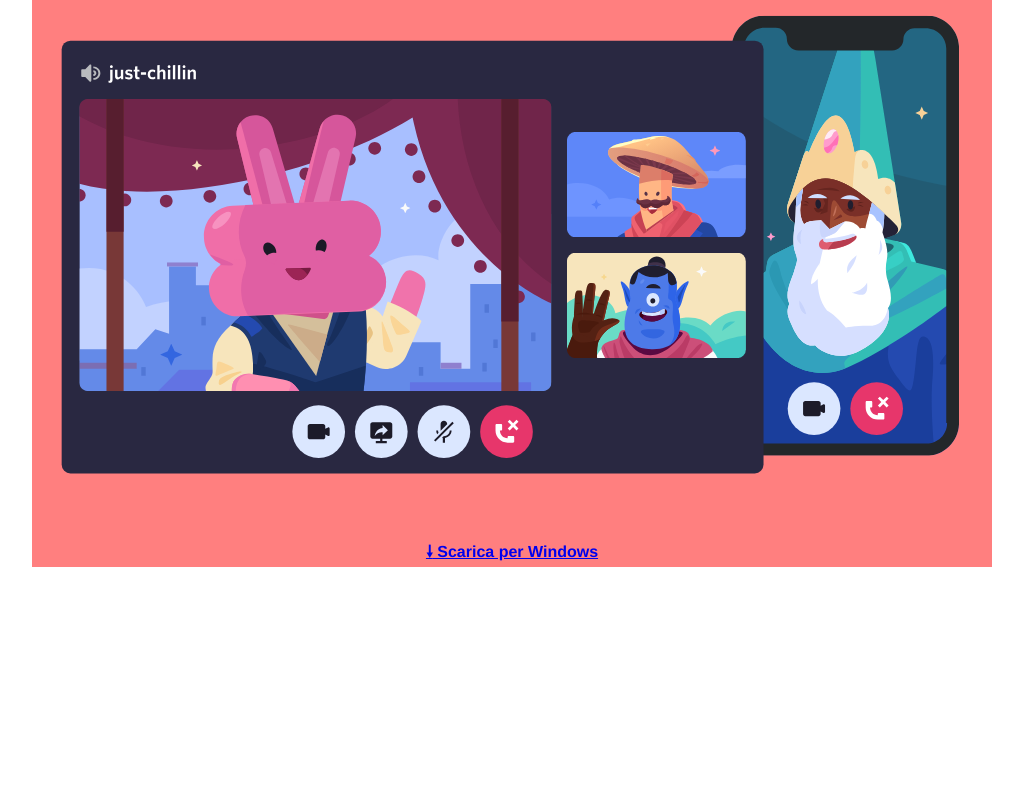
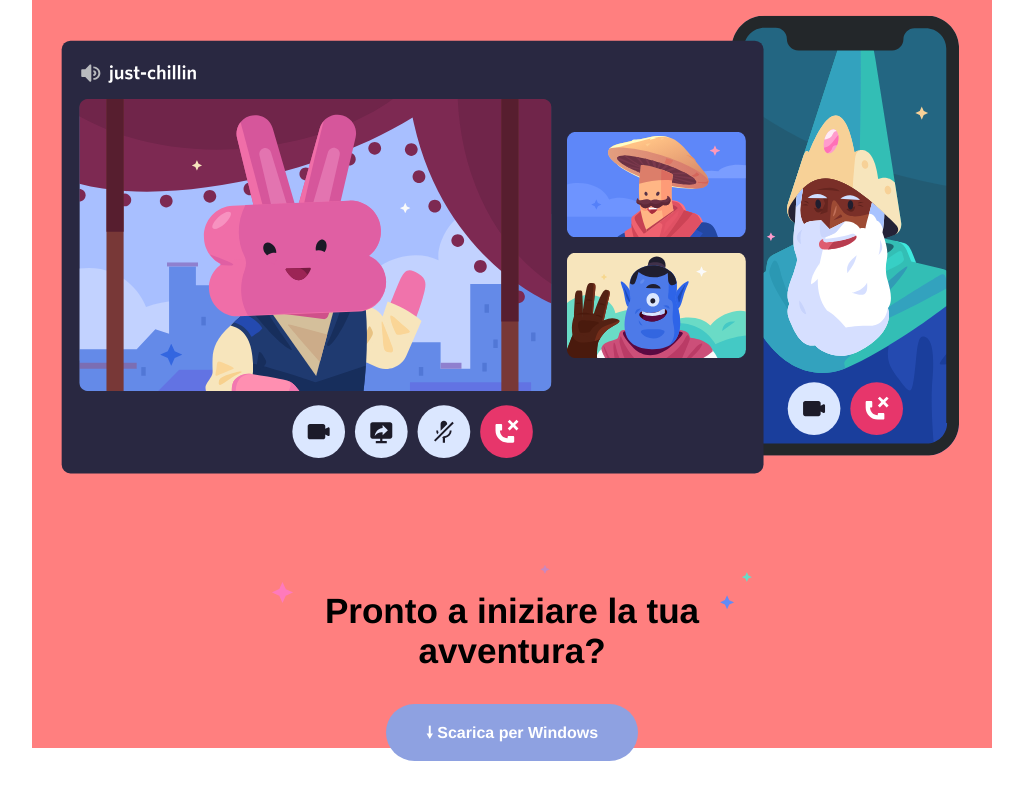
Before and after one commit to vrossi96/htmlcss-discord, a plain HTML site: page index.html in a window 1280 px wide. Shown: the part 3687-4487 px from the top of the page, without its empty margins (128-1151 px from the left). Drawn offline with Linux system fonts and the light colour scheme.

Commit message:
add all parts of big-section bottom in body

```diff
--- a/css/style.css
+++ b/css/style.css
@@ -180,3 +180,28 @@ main .section-text p {
 #ready-to-start {
   text-align: center;
 }
+.stars-bg {
+  width: 50%;
+  margin: 0 auto;
+  font-size: 30px;
+}
+.stars-bg h3 {
+  position: relative;
+  z-index: 1;
+}
+.stars-bg img {
+  position: relative;
+  top: 25px;
+}
+#ready-to-start .button-box-start {
+  margin-top: 50px;
+}
+#ready-to-start a {
+  color: white;
+  background-color: #8ea1e1;
+  padding: 20px 40px;
+  text-decoration: none;
+}
+#ready-to-start a:hover {
+  color: #3161e0;
+}
--- a/index.html
+++ b/index.html
@@ -111,7 +111,13 @@
                <img src="img/item4-big.svg" alt="">
             </div>
             <div id="ready-to-start">
-               <a class="button download" href="#"><span>&#129047;</span> Scarica per Windows</a>
+               <div class="stars-bg">
+                  <img src="img/stars.svg" alt="">
+                  <h3>Pronto a iniziare la tua avventura?</h3>
+               </div>
+               <div class="button-box-start">
+                  <a class="button download" href="#"><span>&#129047;</span> Scarica per Windows</a>
+               </div>
             </div>
          </div>
       </div>
```
